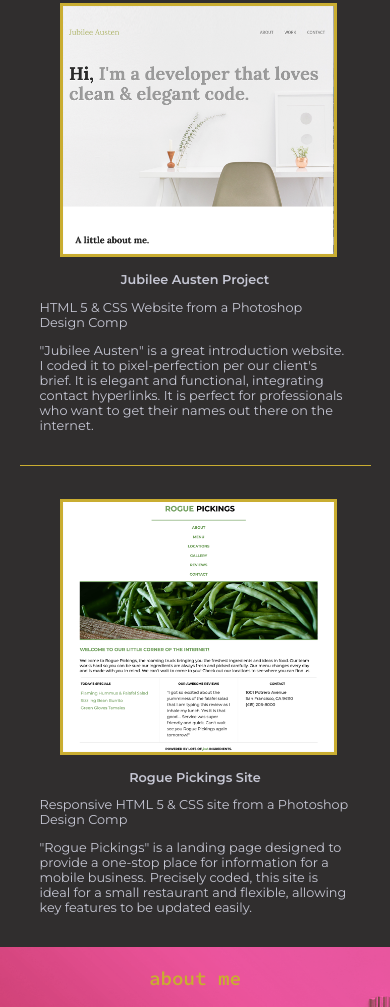
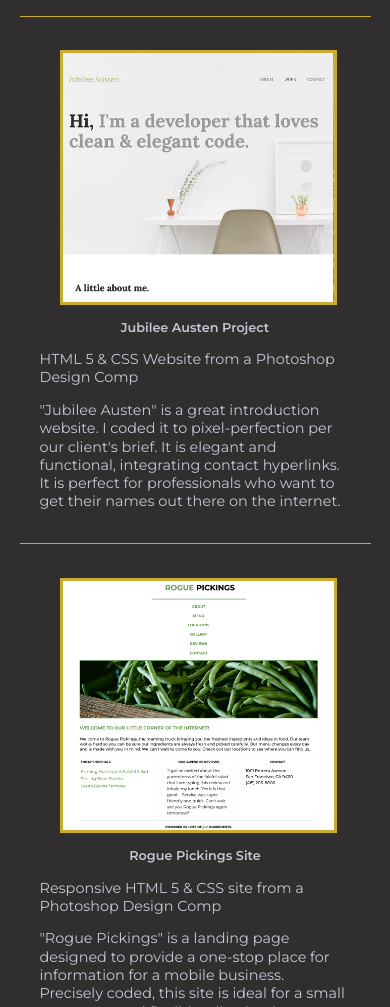
Before and after one commit to bettameta/reese-site, a website built with Parcel: page index.html in a window 390 px wide. Shown: the part 993-2000 px from the top of the page. Built offline with nearby package versions, Linux system fonts and the light colour scheme.

Commit message:
Made changes to css mobile per feedback.

```diff
--- a/css/main.css
+++ b/css/main.css
@@ -147,8 +147,8 @@ h3{
 }
 
 p{
-  font-size: .8em;
-  line-height: 1.17em;
+  font-size: .9em;
+  line-height: 1.27em;
 }
 
 
@@ -298,14 +298,14 @@ h1{
   display: flex;
   justify-content: center;
   align-items: center;
-  padding: 20px 0 80px 20px;
+  padding: 20px 0 90px 20px;
   margin: 0;
   width: 85%;
   color: #d4d7f5
 }
 
 #about-me h3{
-  margin: 20px;
+  margin: 20px 0 5px;
 }
 
 
```
